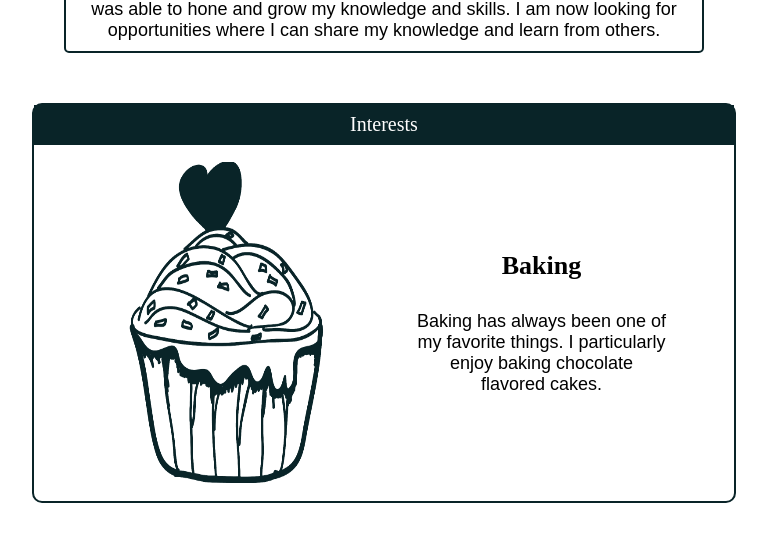
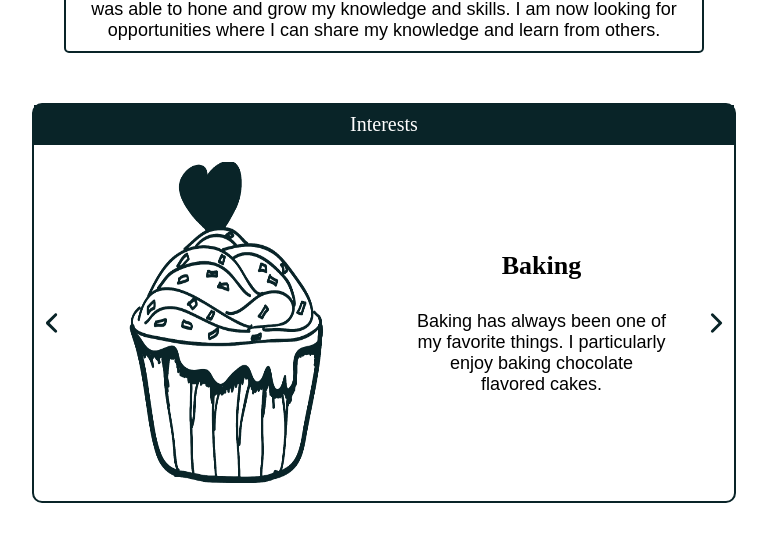
Before and after one commit to ManohisoaVicky/portfolio, a React (Create React App) app: page / in a window 1280 px wide. Shown: the part 1114-1665 px from the top of the page, without its empty margins (256-1023 px from the left). Built offline with nearby package versions, Linux system fonts and the light colour scheme.

Commit message:
added arrow icons in interest slider

```diff
--- a/package.json
+++ b/package.json
@@ -4,6 +4,7 @@
   "private": true,
   "dependencies": {
     "@emailjs/browser": "^3.10.0",
+    "@iconscout/react-unicons": "^1.1.6",
     "@testing-library/jest-dom": "^5.16.5",
     "@testing-library/react": "^13.4.0",
     "@testing-library/user-event": "^13.5.0",
--- a/src/components/InterestSlider/InterestSlider.css
+++ b/src/components/InterestSlider/InterestSlider.css
@@ -41,18 +41,22 @@
     height: 100%;
 }
 
-.slider-button {
+.slider-icon-container {
+    display: flex;
+    justify-content: center;
+    align-items: center;
+
     width: 5%;
     height: 100%;
-    opacity: 0;
-    background-color: transparent;
+}
+
+.slider-button {
+    color: var(--dark);
     transition: .6s ease-out;
 }
 
 .slider-button:hover {
     cursor: pointer;
-    opacity: 1;
-    background-color: var(--dark);
 }
 
 #slider-image-container {
--- a/src/components/InterestSlider/InterestSlider.jsx
+++ b/src/components/InterestSlider/InterestSlider.jsx
@@ -1,4 +1,6 @@
 import React, { useState} from 'react'
+import { UilAngleRightB } from "@iconscout/react-unicons";
+import { UilAngleLeftB } from "@iconscout/react-unicons";
 
 import Image1 from "../../assets/image-1.png";
 import Image2 from "../../assets/image-2.png";
@@ -34,12 +36,16 @@ function InterestSlider() {
   };
 
   return (
-    <div id='interest-container'>
-      <div id='interest-heading'>
-        Interests
-      </div>
+    <div id="interest-container">
+      <div id="interest-heading">Interests</div>
       <div id="interest-slider-container">
-        <div className="slider-button" onClick={prevInt}></div>
+        <div className="slider-icon-container">
+          <UilAngleLeftB
+            className="slider-button"
+            onClick={prevInt}
+            size="200"
+          />
+        </div>
         <div id="slider-container">
           <div id="slider-image-container">
             <img
@@ -53,7 +59,14 @@ function InterestSlider() {
             <p>{interest[index].description}</p>
           </div>
         </div>
-        <div className="slider-button" onClick={nextInt}></div>
+
+        <div className="slider-icon-container">
+          <UilAngleRightB
+            className="slider-button"
+            onClick={nextInt}
+            size="200"
+          />
+        </div>
       </div>
     </div>
   );
```
Also changed, not shown: 1 other file (tests, documents, lock files or other folders).
